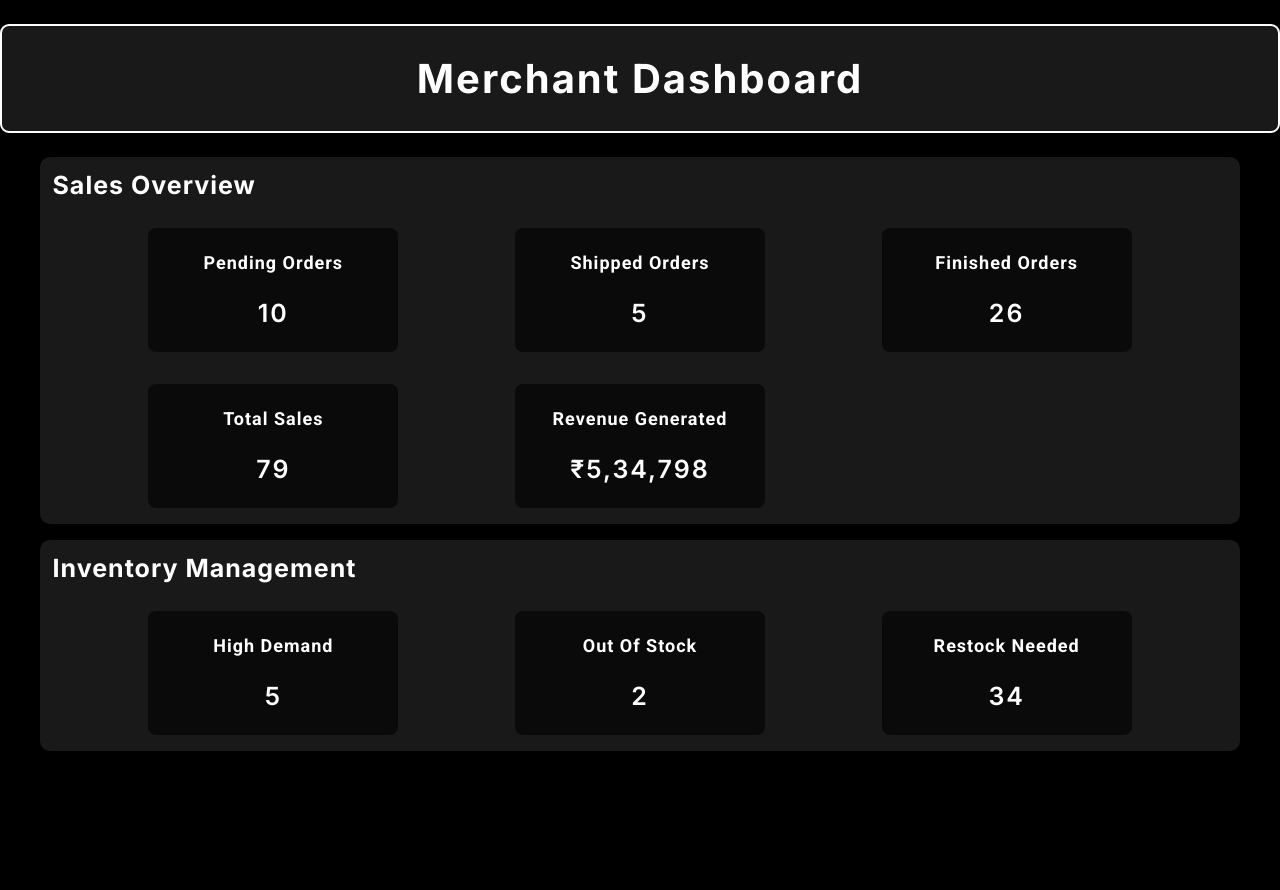
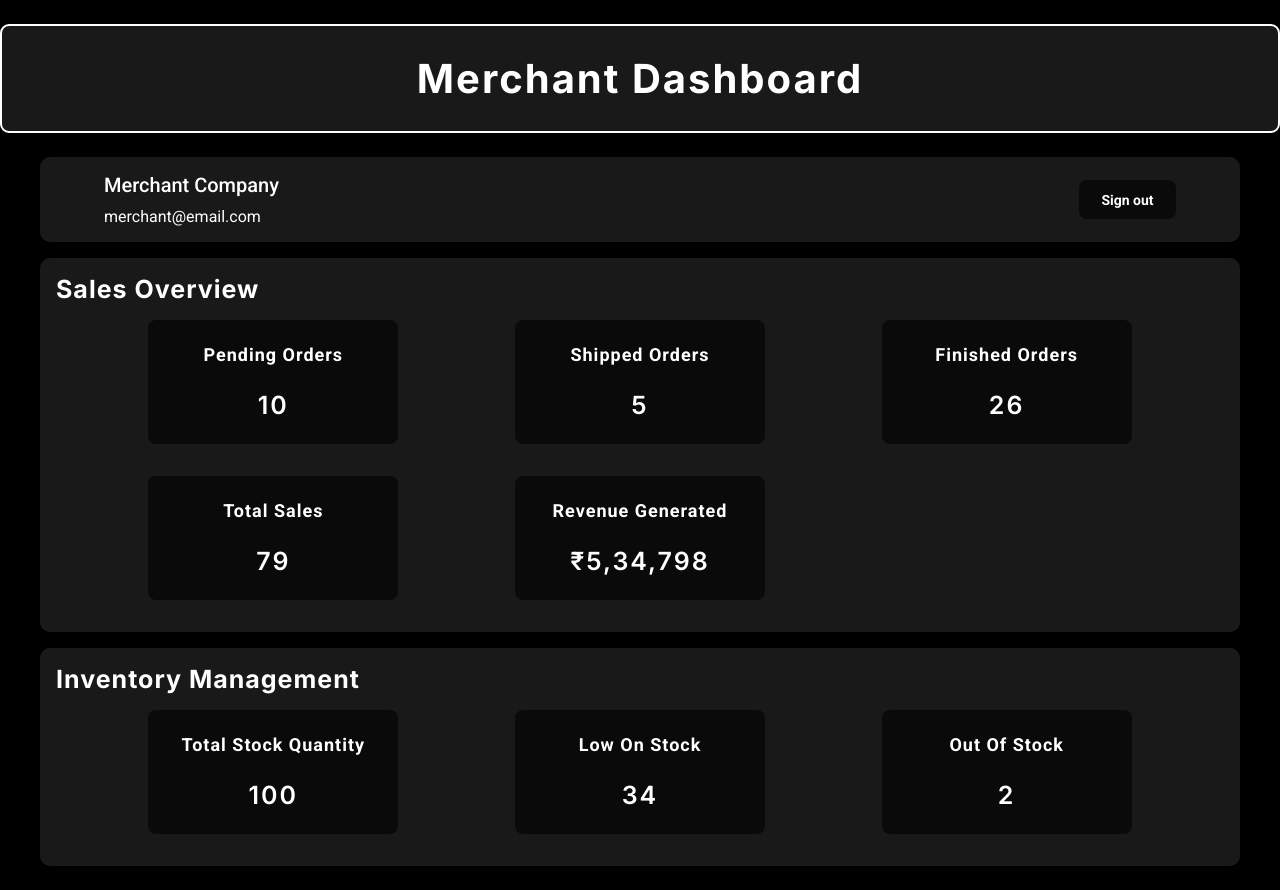
Before and after one commit to RohanGorla/E-Commerce-Template, a React (Vite) app in the folder client/: page /merchant in a window 1280 px wide. Before the commit the page ends 800 px from the top, so only its background shows below. Built offline with nearby package versions, Linux system fonts and the light colour scheme.

Commit message:
Add merchant details in Merchant account dashboard page

```diff
--- a/client/src/components/Merchant.jsx
+++ b/client/src/components/Merchant.jsx
@@ -10,6 +10,19 @@ function Merchant() {
           <h1 className="Merchant_Header--Title">Merchant Dashboard</h1>
         </div>
         <div className="Merchant_Dashboard">
+          <div className="Merchant_Dashboard--Section">
+            <div className="Merchant_Dashboard_Details_And_Signout">
+              <div className="Merchant_Details">
+                <p className="Merchant_Details--Company_Name">
+                  Merchant Company
+                </p>
+                <p className="Merchant_Details--Mail">merchant@email.com</p>
+              </div>
+              <div className="Merchant_Signout">
+                <button className="Merchant_Signout--Button">Sign out</button>
+              </div>
+            </div>
+          </div>
           <div className="Merchant_Dashboard--Section">
             <h2 className="Merchant_Dashboard--Section_Name">Sales Overview</h2>
             <div className="Merchant_Dashboard--Grid">
@@ -65,22 +78,22 @@ function Merchant() {
             <div className="Merchant_Dashboard--Grid">
               <div className="Merchant_Dashboard--Item_Container">
                 <div className="Merchant_Dashboard--Item">
-                  <p className="Merchant_Dashboard--Item--Text">High Demand</p>
-                  <p className="Merchant_Dashboard--Item--Value">5</p>
+                  <p className="Merchant_Dashboard--Item--Text">
+                    Total Stock Quantity
+                  </p>
+                  <p className="Merchant_Dashboard--Item--Value">100</p>
+                </div>
+              </div>
+              <div className="Merchant_Dashboard--Item_Container">
+                <div className="Merchant_Dashboard--Item">
+                  <p className="Merchant_Dashboard--Item--Text">Low On Stock</p>
+                  <p className="Merchant_Dashboard--Item--Value">34</p>
                 </div>
               </div>
               <div className="Merchant_Dashboard--Item_Container">
                 <div className="Merchant_Dashboard--Item">
                   <p className="Merchant_Dashboard--Item--Text">Out Of Stock</p>
                   <p className="Merchant_Dashboard--Item--Value">2</p>
-                </div>
-              </div>
-              <div className="Merchant_Dashboard--Item_Container">
-                <div className="Merchant_Dashboard--Item">
-                  <p className="Merchant_Dashboard--Item--Text">
-                    Restock Needed
-                  </p>
-                  <p className="Merchant_Dashboard--Item--Value">34</p>
                 </div>
               </div>
             </div>
--- a/client/src/styles/Merchant.css
+++ b/client/src/styles/Merchant.css
@@ -2,7 +2,10 @@
     --Merchant_Main_Font: "Inter", sans-serif;
     --Merchant_Second_Font: "Roboto", sans-serif;
     --Merchant_Header: 40px;
+    --Merchant_Details--Company_Name: 20px;
+    --Merchant_Details--Mail: 16px;
     --Merchant_Section_Name: 25px;
+    --Merchant_Signout--Button: 14px;
     --Merchant_Dashboard--Item--Text: 18px;
     --Merchant_Dashboard--Item--Value: 25px;
 }
@@ -34,6 +37,7 @@
 .Merchant_Dashboard--Section {
     background-color: rgb(25, 25, 25);
     max-width: 1200px;
+    padding: 1em;
     margin: 0em auto;
     border-style: none;
     border-radius: 10px;
@@ -48,7 +52,41 @@
     font-family: var(--Merchant_Main_Font);
     font-size: var(--Merchant_Section_Name);
     letter-spacing: 1px;
-    padding: .5em .5em;
+}
+
+.Merchant_Dashboard_Details_And_Signout {
+    display: flex;
+    justify-content: space-between;
+    align-items: center;
+    padding: 0em 3em;
+}
+
+.Merchant_Details--Company_Name {
+    font-family: var(--Merchant_Second_Font);
+    font-size: var(--Merchant_Details--Company_Name);
+    font-weight: 500;
+    margin-bottom: .5em;
+}
+
+.Merchant_Details--Mail {
+    font-family: var(--Merchant_Second_Font);
+    font-size: var(--Merchant_Details--Mail);
+}
+
+.Merchant_Signout--Button {
+    background-color: rgb(10, 10, 10);
+    color: white;
+    font-family: var(--Merchant_Second_Font);
+    font-size: var(--Merchant_Signout--Button);
+    font-weight: 600;
+    padding: .8em 1.6em;
+    border-style: none;
+    border-radius: 8px;
+    cursor: pointer;
+    &:hover {
+        background-color: white;
+        color: black;
+    }
 }
 
 .Merchant_Dashboard--Grid {
```
